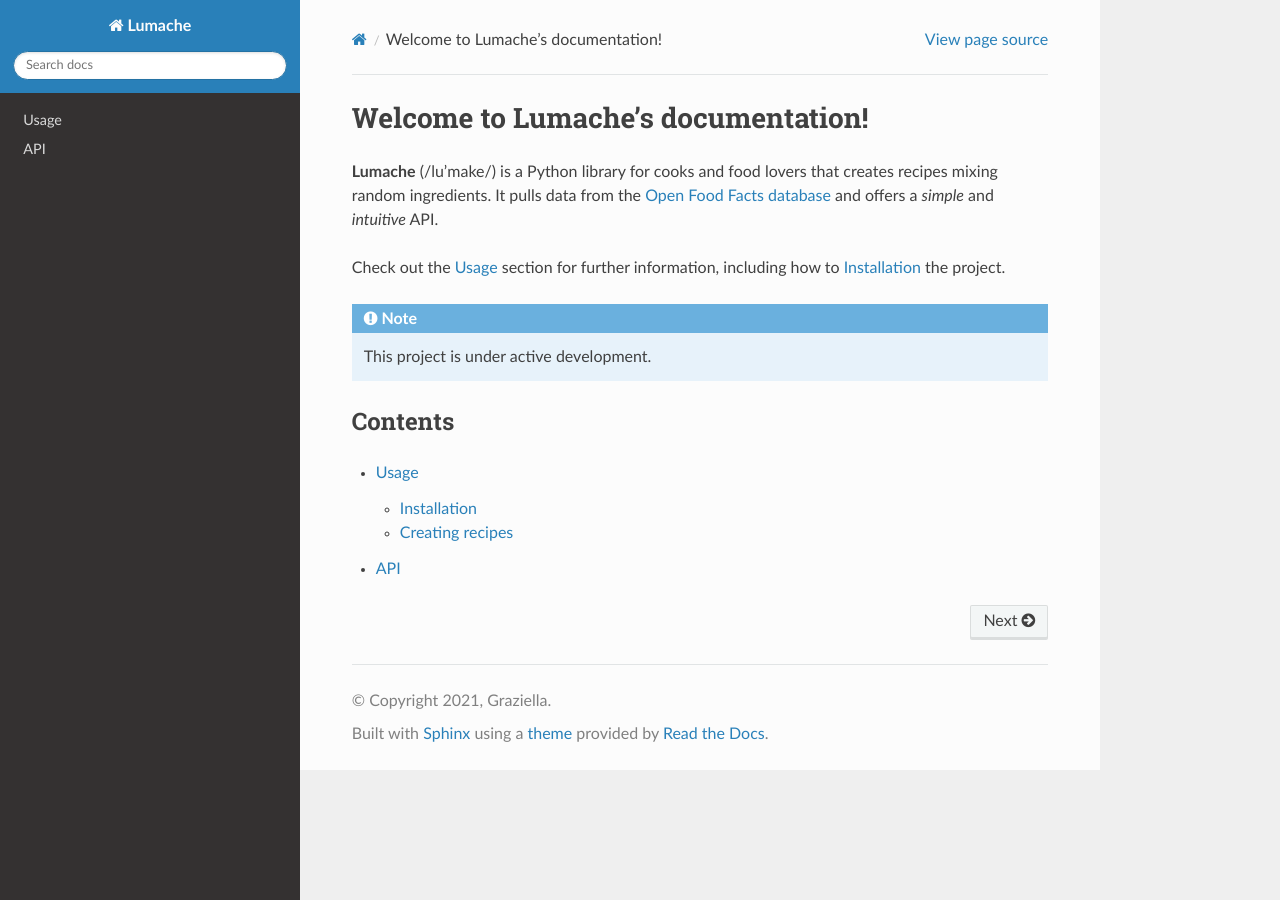
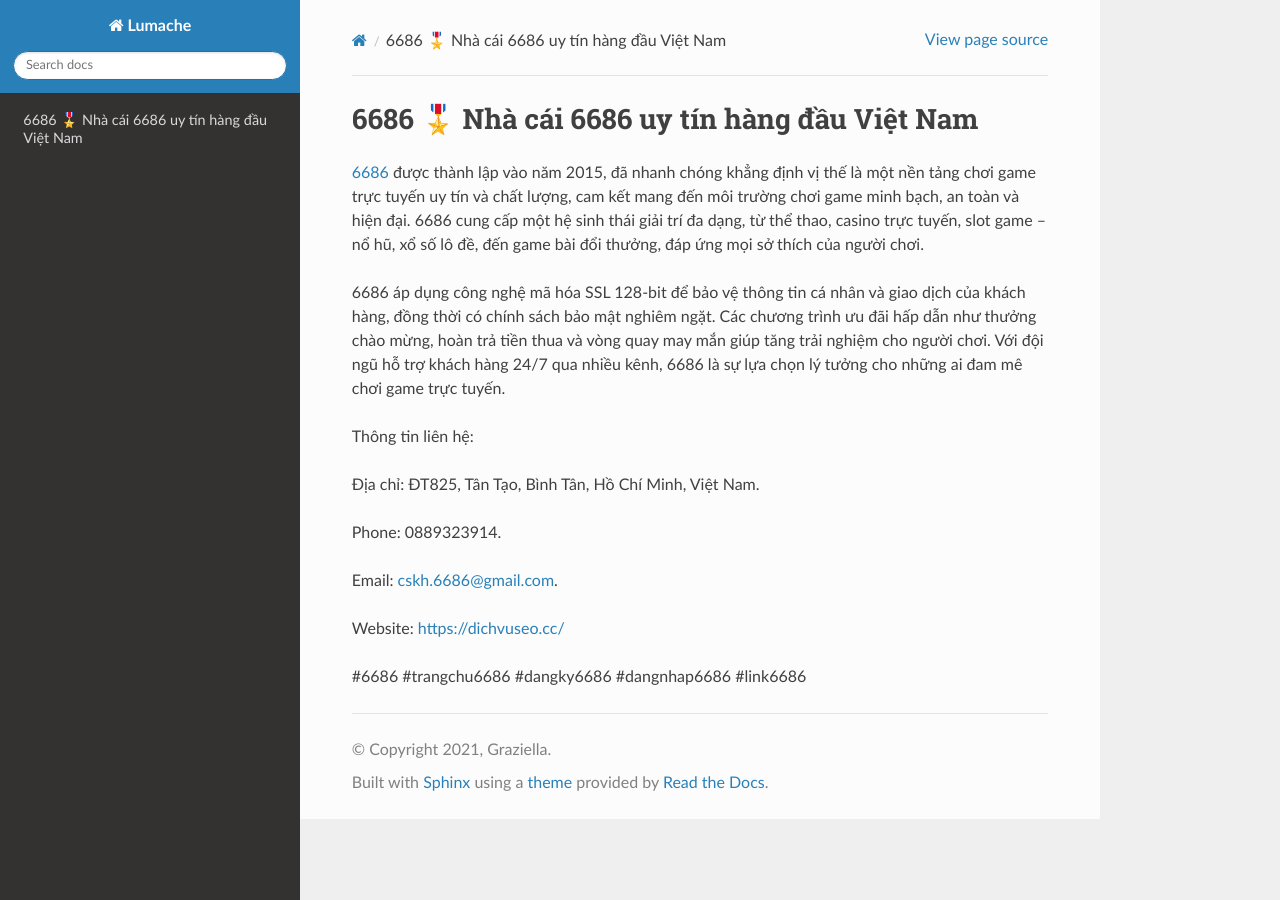
Before and after one commit to ojasvibalay/6686dichvuseocc, a Sphinx documentation site: the page built from docs/source/index.rst, in a window 1280 px wide. Built offline with Sphinx 7.4.7 and the Read the Docs theme 3.1.0, drawn with Linux system fonts in a browser that asks for light colours.

Commit message:
Update index.rst

```diff
--- a/docs/source/index.rst
+++ b/docs/source/index.rst
@@ -1,22 +1,18 @@
-Welcome to Lumache's documentation!
+6686 🎖️ Nhà cái 6686 uy tín hàng đầu Việt Nam
 ===================================
 
-**Lumache** (/lu'make/) is a Python library for cooks and food lovers
-that creates recipes mixing random ingredients.
-It pulls data from the `Open Food Facts database <https://world.openfoodfacts.org/>`_
-and offers a *simple* and *intuitive* API.
+`6686 <https://dichvuseo.cc/>`_ được thành lập vào năm 2015, đã nhanh chóng khẳng định vị thế là một nền tảng chơi game trực tuyến uy tín và chất lượng, cam kết mang đến môi trường chơi game minh bạch, an toàn và hiện đại. 6686 cung cấp một hệ sinh thái giải trí đa dạng, từ thể thao, casino trực tuyến, slot game – nổ hũ, xổ số lô đề, đến game bài đổi thưởng, đáp ứng mọi sở thích của người chơi.
 
-Check out the :doc:`usage` section for further information, including
-how to :ref:`installation` the project.
+6686 áp dụng công nghệ mã hóa SSL 128-bit để bảo vệ thông tin cá nhân và giao dịch của khách hàng, đồng thời có chính sách bảo mật nghiêm ngặt. Các chương trình ưu đãi hấp dẫn như thưởng chào mừng, hoàn trả tiền thua và vòng quay may mắn giúp tăng trải nghiệm cho người chơi. Với đội ngũ hỗ trợ khách hàng 24/7 qua nhiều kênh, 6686 là sự lựa chọn lý tưởng cho những ai đam mê chơi game trực tuyến.
 
-.. note::
+Thông tin liên hệ:
 
-   This project is under active development.
+Địa chỉ: ĐT825, Tân Tạo, Bình Tân, Hồ Chí Minh, Việt Nam.
 
-Contents
---------
+Phone: 0889323914.
 
-.. toctree::
+Email: cskh.6686@gmail.com.
 
-   usage
-   api
+Website: https://dichvuseo.cc/
+
+#6686 #trangchu6686 #dangky6686 #dangnhap6686 #link6686
```
